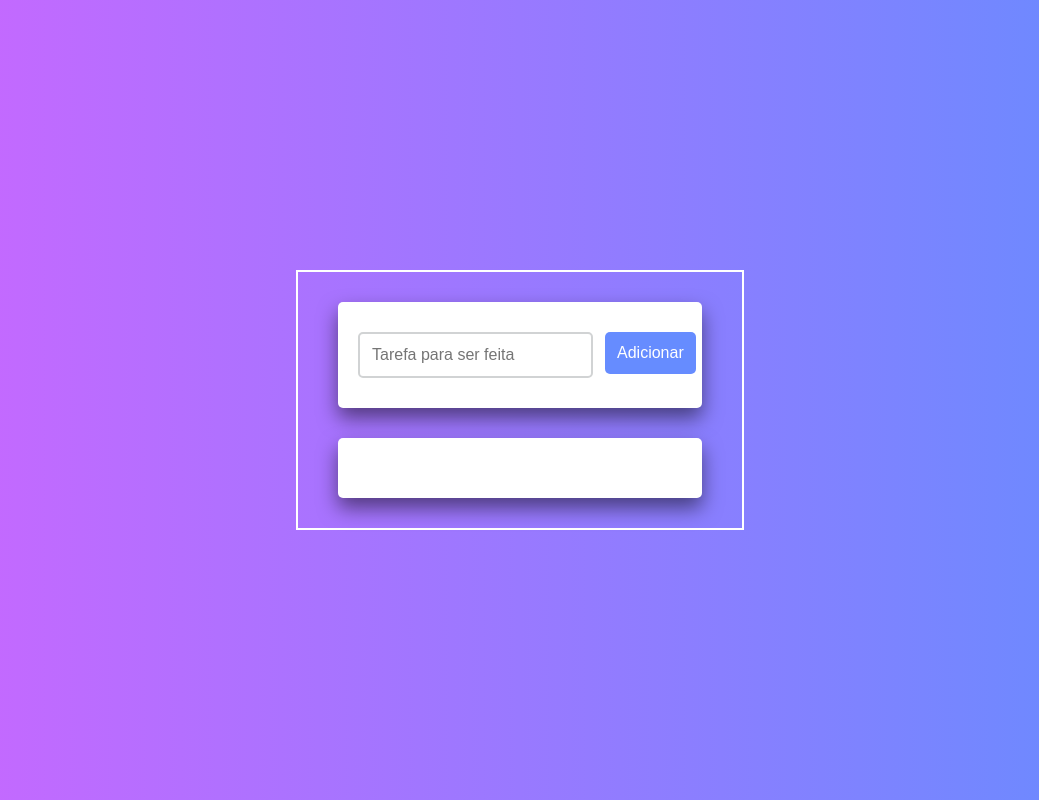
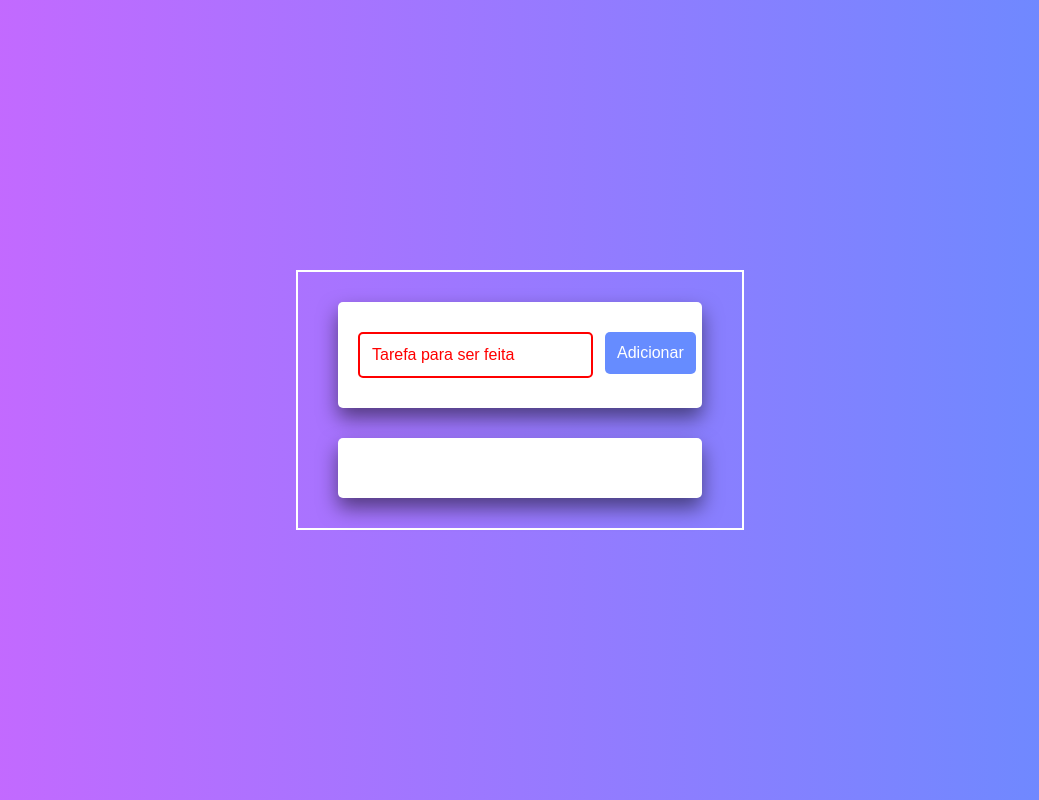
Before and after one commit to zenunes/to-do-list-javascript, a plain HTML site: page index.html in a window 1280 px wide. Shown: the whole page, without its empty margins (120-1159 px from the left). Drawn offline with Linux system fonts and the light colour scheme.

Commit message:
js modificado

```diff
--- a/script.js
+++ b/script.js
@@ -0,0 +1,21 @@
+
+//Elementos
+const inputElement = document.querySelector(".new-input");
+const addTaskBtn = document.querySelector(".new-button");
+
+//Funções
+const validateInput = () =>{
+    return inputElement.value.trim().length > 0;
+};
+
+const handleAddTask = () =>{
+
+    const inputIsValid = validateInput();
+    if (!inputIsValid){
+        return inputElement.classList.add('error');
+    }
+}
+
+
+//Eventos
+addTaskBtn.addEventListener("click", handleAddTask())
--- a/style.css
+++ b/style.css
@@ -58,3 +58,9 @@ body{
     box-shadow: 0 10px  20px rgba(0, 0, 0, 0.5);
     width: 100%;
 }
+.error{
+    border:2px solid red !important;
+}
+.error::placeholder{
+    color:red;
+}
```
